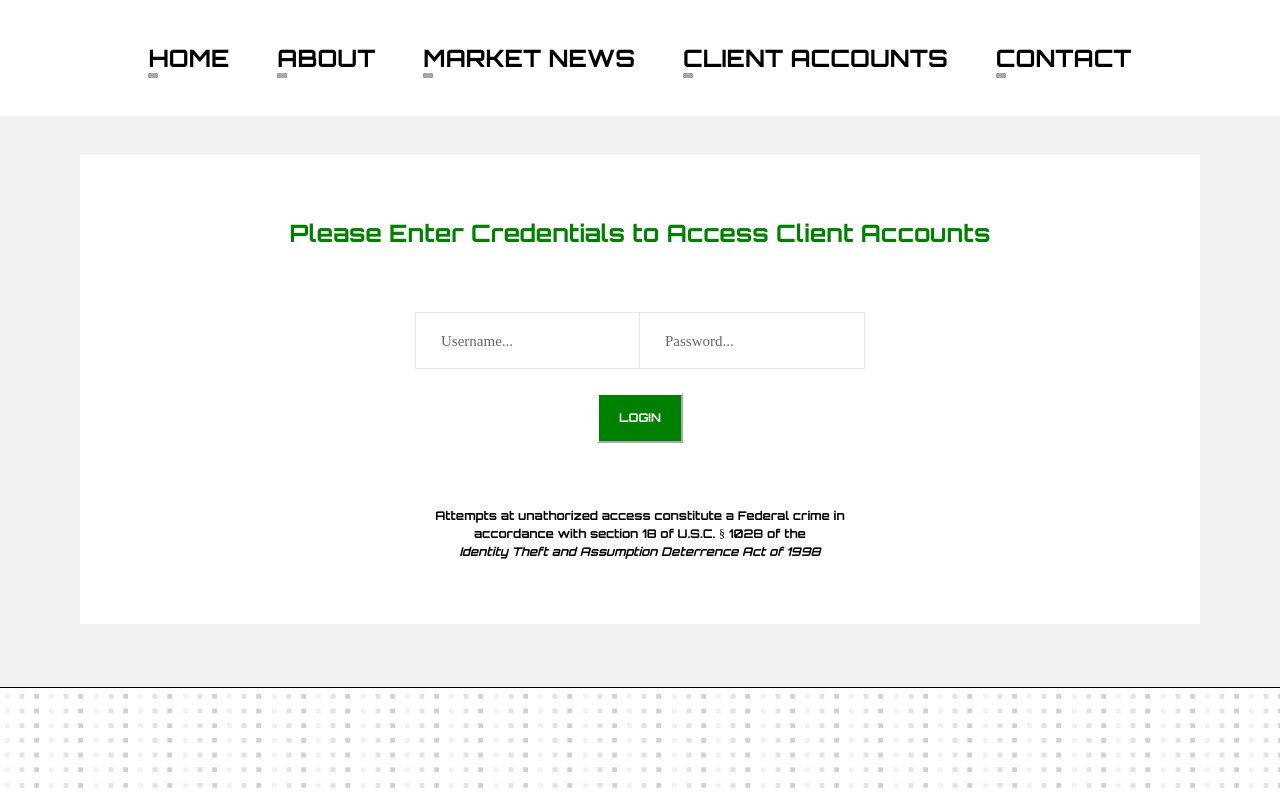
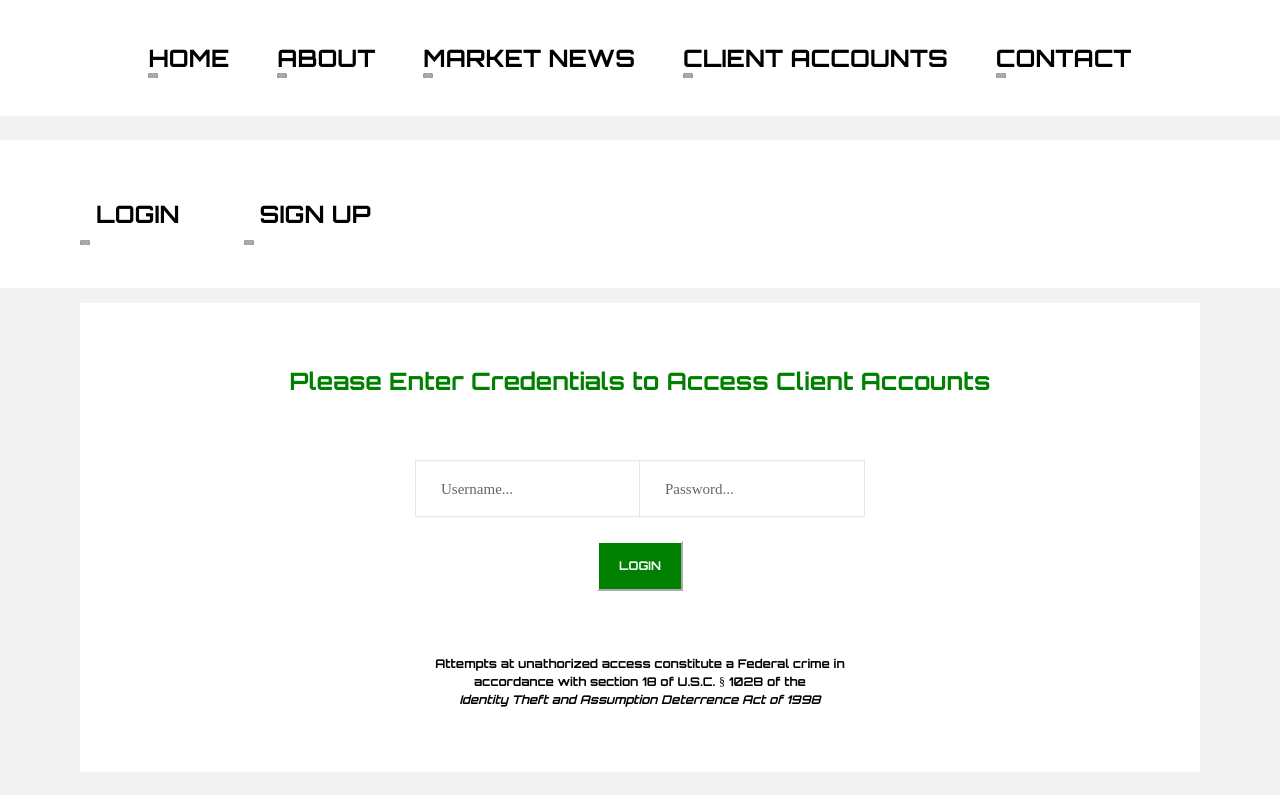
Before and after one commit to ryanward4556/akram-ward-investments, a React (Create React App) app in the folder client/: page /login in a window 1280 px wide. Shown: the top 795 px of the page. Built offline with nearby package versions, Linux system fonts and the light colour scheme; no server answers.

Commit message:
button to link, signup back for putting users in deployed db

```diff
--- a/client/src/App.js
+++ b/client/src/App.js
@@ -7,6 +7,7 @@ import MarketNews from "./pages/MarketNews";
 import StrategyOverview from "./pages/StrategyOverview";
 import ClientAccounts from "./pages/ClientAccounts";
 import Contact from "./pages/Contact";
+import Signup from "./pages/Signup";
 import NoMatch from "./pages/NoMatch";
 import "./App.css";
 
@@ -18,6 +19,7 @@ function App() {
         <Route exact path="/about" component={About} />
         <Route exact path="/market-news" component={MarketNews} />
         <Route exact path="/login" component={Auth} />
+        <Route exact path="/signup" component={Signup} />
         <Route exact path="/strategy-overview" component={StrategyOverview} />
         <Route exact path="/client-accounts" component={ClientAccounts} />
         <Route exact path="/contact" component={Contact} />
--- a/client/src/components/Auth/index.js
+++ b/client/src/components/Auth/index.js
@@ -2,7 +2,7 @@ import React, { Component } from 'react';
 import { Route, Switch, Link } from 'react-router-dom';
 import axios from 'axios';
 import LoginForm from "../LoginForm";
-// import Signup from "../../pages/Signup";
+import Signup from "../../pages/Signup";
 import StrategyOverview from "../../pages/StrategyOverview";
 import ClientAccounts from "../../pages/ClientAccounts";
 import NavBar from '../NavBar';
@@ -25,26 +25,22 @@ const DisplayLinks = props => {
   }
   else {
     return (
-      <div></div>
+      <nav className="navbar">
+        <ul className="nav">
+          <li className="nav-item">
+            <Link to="/login" className="nav-link">
+              login
+  					</Link>
+          </li>
+          <li className="nav-item">
+            <Link to="/signup" className="nav-link">
+              sign up
+  					</Link>
+          </li>
+        </ul>
+      </nav>
     )
   }
-  //     return (
-  //         <nav className="navbar">
-  //             <ul className="nav">
-  //                 <li className="nav-item">
-  //                     <Link to="/login" className="nav-link">
-  //                         login
-  // 					</Link>
-  //                 </li>
-  //                 <li className="nav-item">
-  //                     <Link to="/signup" className="nav-link">
-  //                         sign up
-  // 					</Link>
-  //                 </li>
-  //             </ul>
-  //         </nav>
-  //     )
-  // }
 }
 
 class App extends Component {
@@ -136,8 +132,9 @@ class App extends Component {
                   redirect="/login"
                   component={ClientAccounts}
                 /> */}
+                <Route exact path="/signup" component={Signup} />
+
               </Switch>
-              {/* <Route exact path="/signup" component={Signup} /> */}
             </div>
           </div>
         </div>
--- a/client/src/components/ExecuteOrders/index.js
+++ b/client/src/components/ExecuteOrders/index.js
@@ -96,7 +96,7 @@ class ExecuteOrders extends Component {
                   <input
                     className="input50"
                     name="stock"
-                    value={this.state.stock}
+                    value={(this.state.stock).toUpperCase()}
                     onChange={this.handleInputChange}
                     placeholder="Ex: AAPL"
                   />
--- a/client/src/components/ModelPortfolioTable/index.js
+++ b/client/src/components/ModelPortfolioTable/index.js
@@ -1,5 +1,6 @@
 import React from "react";
 import "./style.css";
+import { Link } from "react-router-dom";
 import ModelValuePortfolioData from "../PortfolioModelValue";
 import ModelGrowthPortfolioData from "../PortfolioModelGrowth";
 import valueStocks from "../PortfolioModelValue/value-stocks.json"
@@ -45,6 +46,8 @@ var tradingButtonStyle = {
   marginTop: "2rem",
   marginBottom: "2rem",
   backgroundColor: "#00AD5F",
+  padding: "1rem",
+  textAlign: "center",
   fontFamily: "Orbitron",
   fontSize: "12px",
   height: "50px",
@@ -76,12 +79,13 @@ function ModelPortfolioTable(props) {
             </div>
           </div>
           <div className="col-3">
-            <button
+            <Link
               style={tradingButtonStyle}
-              // onClick={}
-              type="success"
-              className="btn rounded-0"
-            >TRADING PLATFORM</button>
+              redirectTo="/client-account"
+              to="/client-accounts"
+              type="btn"
+            >TRADING PLATFORM
+            </Link>
           </div>
         </div>
         <div className="row">
```
Lines whose indentation alone changed are shown as unchanged.
